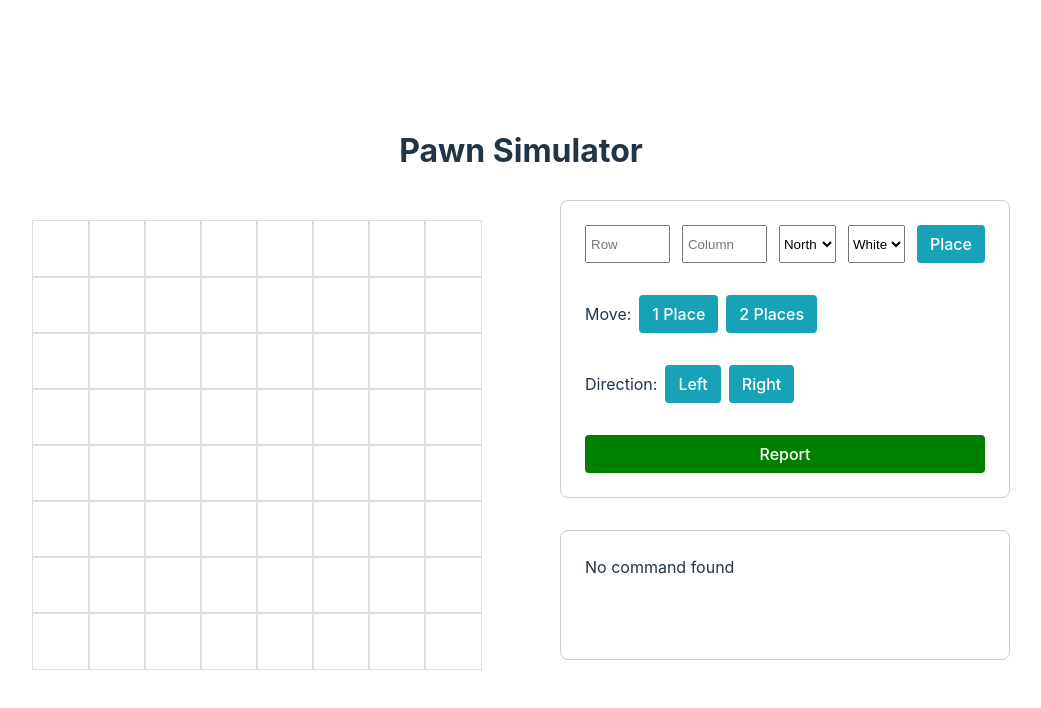
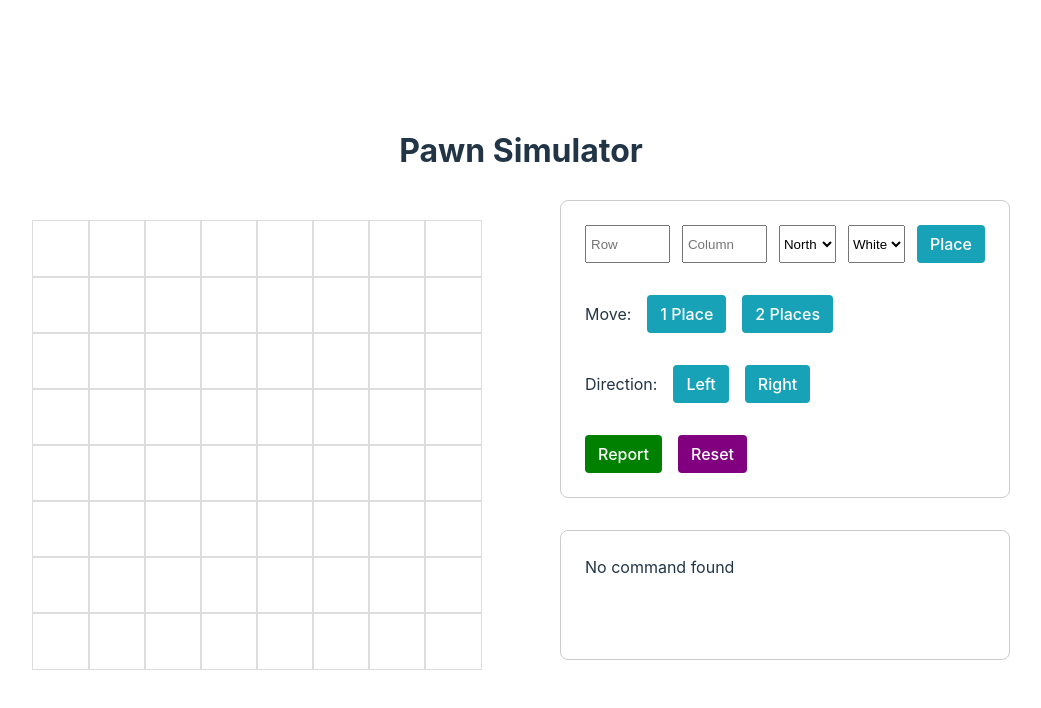
Before and after one commit to Chinmay2660/pawn-simulator, a React (Vite) app: page / in a window 1280 px wide. Shown: the top 708 px of the page, without its empty margins (119-1160 px from the left). Built offline with nearby package versions, Linux system fonts and the light colour scheme.

Commit message:
Feat: Add Reset control functionality

```diff
--- a/src/components/CommandsExecutor/CommandsExecutor.css
+++ b/src/components/CommandsExecutor/CommandsExecutor.css
@@ -23,13 +23,13 @@
 
 .forward-controls {
     display: flex;
-    gap: 8px;
+    gap: 1rem;
     align-items: center;
 }
 
 .right-left-controls {
     display: flex;
-    gap: 8px;
+    gap: 1rem;
     align-items: center;
 }
 
@@ -52,3 +52,17 @@
 .report-btn:hover {
     background-color: #117a8b;
 }
+
+.reset-btn {
+    background-color: purple;
+}
+
+.reset-btn:hover {
+    background-color: #117a8b;
+}
+
+.final-btns{
+    display: flex;
+    justify-content: flex-start;
+    gap: 1rem;
+}
--- a/src/components/CommandsExecutor/CommandsExecutor.jsx
+++ b/src/components/CommandsExecutor/CommandsExecutor.jsx
@@ -1,7 +1,10 @@
 import { useState } from "react";
 import './CommandsExecutor.css';
+import { useDispatch } from "react-redux";
+import { setCommandList, resetCommandList } from "../../redux/Reducers/commandSlice";
 
 const CommandsExecutor = () => {
+    const dispatch = useDispatch()
     const [place, setPlace] = useState({
         row: null,
         column: null,
@@ -10,6 +13,7 @@ const CommandsExecutor = () => {
     })
 
     const handleCommand = (command) => {
+        dispatch(setCommandList(command))
         const [commandType, commandValue] = command.split(' ');
         console.log(commandType)
         switch (commandType) {
@@ -29,12 +33,28 @@ const CommandsExecutor = () => {
     }
 
     const handlePlacement = (e) => {
+        e.preventDefault()
         if (place?.row.trim() && place?.column.trim()) {
             handleCommand(`PLACE ${place?.row},${place?.column},${place?.direction},${place?.color}`);
-            setRow('');
-            setColumn('');
+            setPlace((prevPlace) => ({
+                ...prevPlace,
+                row: '',
+                column: '',
+                direction: 'NORTH',
+                color: 'WHITE'
+            }));
         }
     };
+
+    const handleReset = () => {
+        dispatch(resetCommandList())
+        setPlace({
+            row: '',
+            column: '',
+            direction: 'NORTH',
+            color: 'WHITE'
+        });
+    }
 
     return (
         <div className="controls">
@@ -94,7 +114,10 @@ const CommandsExecutor = () => {
                 <button className="btn" onClick={() => handleCommand('RIGHT')}>Right</button>
             </div>
 
-            <button className='btn report-btn' onClick={() => handleCommand('REPORT')}>Report</button>
+            <div className='final-btns'>
+                <button className='btn report-btn' onClick={() => handleCommand('REPORT')}>Report</button>
+                <button className='btn reset-btn' onClick={handleReset}>Reset</button>
+            </div>
         </div>
     );
 };
--- a/src/redux/Reducers/commandSlice.js
+++ b/src/redux/Reducers/commandSlice.js
@@ -17,12 +17,15 @@ export const commandSlice = createSlice({
         setCommandList: (state, action) => {
             state.commandListData = [action.payload, ...state.commandListData];
         },
+        resetCommandList: (state, action) => {
+            state.commandListData = [];
+        },
         setPosition: (state, action) => {
             state.position = action.payload
         },
     },
 })
 
-export const { setCommandList, setPosition } = commandSlice.actions
+export const { setCommandList, resetCommandList, setPosition } = commandSlice.actions
 
 export default commandSlice.reducer
```
